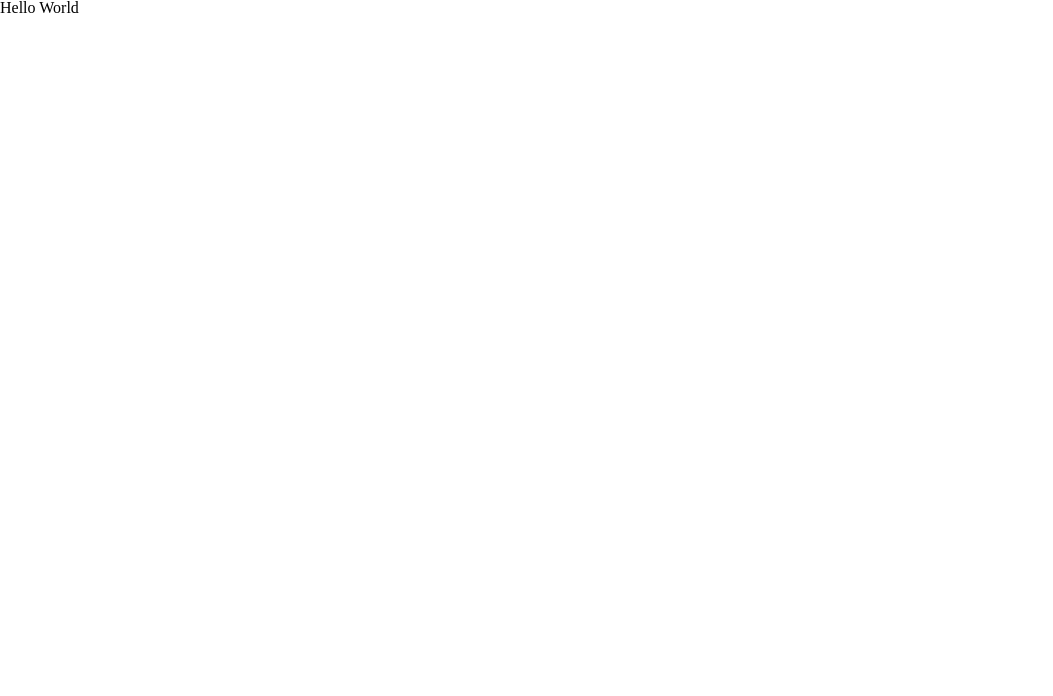
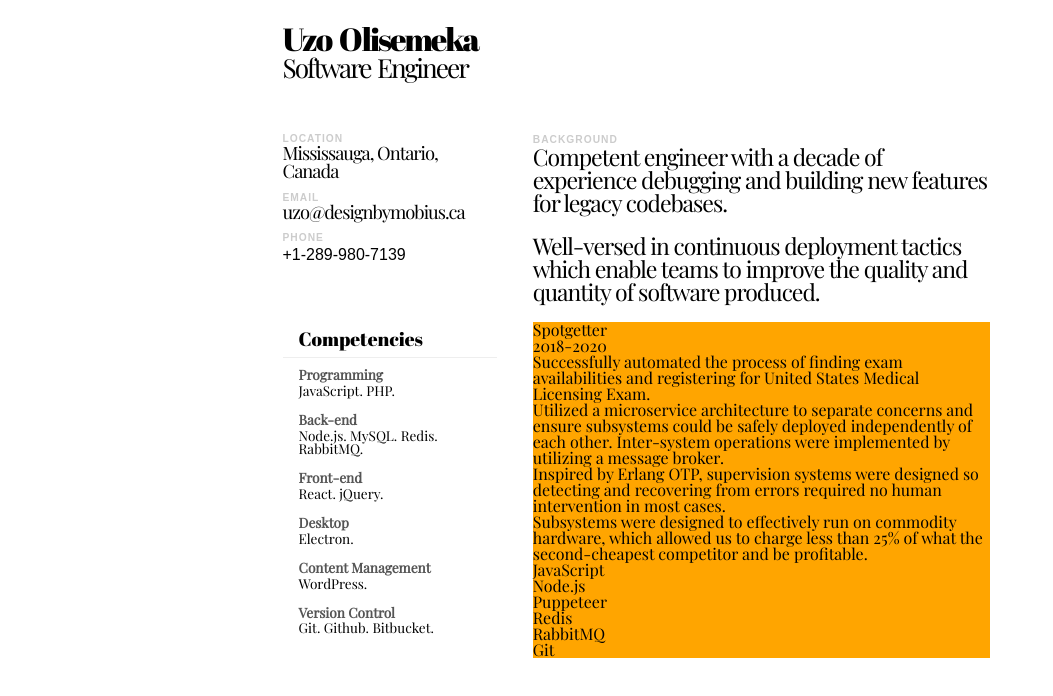
Before and after one commit to Akamaozu/resume, a website: page html/resume.html in a window 1280 px wide. Shown: the whole page, without its empty margins (0-1053 px from the left). Drawn offline with Linux system fonts and the light colour scheme; files that its build step writes are made by us from their sources.

Commit message:
import fonts, update resume layout

```diff
--- /dev/null
+++ b/css/style.css
@@ -0,0 +1,161 @@
+@font-face {
+  font-family: Abril-Fatface;
+  src: url(/fonts/AbrilFatface-Regular.ttf);
+}
+
+@font-face {
+  font-family: Playfair-Display;
+  src: url(/fonts/PlayfairDisplay-Regular.ttf);
+}
+
+html, body {
+  font-size: 16px;
+  color-adjust: exact;
+  -webkit-print-color-adjust: exact;
+  box-sizing: border-box;
+  font-family: 'Playfair-Display', serif;
+}
+
+@media screen {
+  body {
+    width: 715px;
+    margin-top: 1.44em;
+    margin-left: auto;
+    margin-right: auto;
+  }
+}
+
+@media print {
+  @page {
+    margin: 1.44cm;
+  }
+}
+
+#about {
+  display: inline-block;
+  box-sizing: border-box;
+  width: 30%;
+  float: left;
+  vertical-align: text-top;
+}
+
+  #about > .full-name {
+    font-family: "Abril-Fatface", serif;
+    box-sizing: border-box;
+    letter-spacing: -2px;
+    word-spacing: 4px;
+    font-size: 2em;
+  }
+
+  #about > .profession {
+    box-sizing: border-box;
+    letter-spacing: -2px;
+    word-spacing: 2px;
+    font-size: 1.64em;
+    margin-bottom: 2em;
+  }
+
+  #about > .contact-info {
+    margin-bottom: .75em;
+  }
+
+    #about > .contact-info > .label {
+      text-transform: uppercase;
+      font-family: Arial, sans-serif;
+      letter-spacing: 1px;
+      font-size: 0.64em;
+      font-weight: 900;
+      color: #ccc;
+    }
+
+    #about > .contact-info > .value {
+      letter-spacing: -1px;
+      font-size: 1.15em;
+    }
+
+    #about > .phone > .value {
+      font-family: Arial, sans-serif;
+      font-size: 1em;
+      letter-spacing: 0px;
+      margin-top: .2em;
+    }
+
+  #about > .competencies {
+    margin-top: 4.2em;
+  }
+
+    #about > .competencies > .title {
+      font-family: 'Abril-Fatface', sans-serif;
+      font-size: 1.2em;
+      padding-left: .83em;
+      padding-bottom: .415em;
+      border-bottom: 1px solid #eee;
+      margin-bottom: .415em;
+    }
+
+    #about > .competencies > p {
+      font-size: .85em;
+      padding-left: 1.18em;
+      padding-right: 1.18em;
+    }
+
+    #about > .competencies > .category {
+      display: inline-block;
+      padding-left: 0;
+      padding-right: 0;
+      margin-bottom: .15em;
+      font-weight: 900;
+      margin-left: 1.18em;
+      margin-right: 1.18em;
+      color: #555;
+    }
+
+    #about > .competencies > .category-detail {
+      margin-bottom: 1em;
+    }
+
+#background,
+#experiences {
+  display: inline-block;
+  box-sizing: border-box;
+  width: 64%;
+  margin-left: 5%;
+  vertical-align: text-top;
+}
+
+#background {
+  margin-top: 7em;
+}
+
+#experiences {
+  background-color: orange;
+}
+
+  #background > .title {
+    text-transform: uppercase;
+    font-family: Arial, sans-serif;
+    letter-spacing: 1px;
+    font-size: 0.64em;
+    font-weight: 900;
+    color: #ccc;
+  }
+
+  #background > p {
+    font-size: 1.44em;
+    margin-bottom: .84em;
+    letter-spacing: -1px;
+  }
+
+  #experiences > h1 {
+    font-size: 3em;
+    font-weight: 900;
+    font-family: sans-serif;
+    letter-spacing: -3px;
+    line-height: 0.8em
+  }
+
+  #experiences > p {
+    box-sizing: border-box;
+    letter-spacing: -1px;
+    line-height: 1.1em;
+  }
--- a/html/resume.html
+++ b/html/resume.html
@@ -1,10 +1,66 @@
 <!doctype html>
 <html>
   <head>
-    <title>Sample HTML5 Page</title>
+    <title>Uzo Olisemeka's Resume</title>
     <link rel="stylesheet" type="text/css" href="css/reset.css">
+    <link rel="stylesheet" type="text/css" href="css/style.css">
   </head>
   <body>
-    <h1>Hello World</h1>
+    <div id="about">
+      <div class="full-name">Uzo Olisemeka</div>
+      <div class="profession">Software Engineer</div>
+      <div class="location contact-info">
+        <div class="label">location</div>
+        <div class="value">Mississauga, Ontario, Canada</div>
+      </div>
+      <div class="email contact-info">
+        <div class="label">email</div>
+        <div class="value">uzo@designbymobius.ca</div>
+      </div>
+      <div class="phone contact-info">
+        <div class="label">phone</div>
+        <div class="value">+1-289-980-7139</div>
+      </div>
+      <div class="competencies">
+        <div class="title">Competencies</div>
+        <p class="category">Programming</p>
+        <p class="category-detail">JavaScript. PHP.</p>
+        <p class="category">Back-end</p>
+        <p class="category-detail">Node.js. MySQL. Redis. RabbitMQ.</p>
+        <p class="category">Front-end</p>
+        <p class="category-detail">React. jQuery.</p>
+        <p class="category">Desktop</p>
+        <p class="category-detail">Electron.</p>
+        <p class="category">Content Management</p>
+        <p class="category-detail">WordPress.</p>
+        <p class="category">Version Control</p>
+        <p class="category-detail">Git. Github. Bitbucket.</p>
+      </div>
+    </div>
+    <div id="background">
+      <div class="title">Background</div>
+      <p>Competent engineer with a decade of experience debugging and building new features for legacy codebases.</p>
+      <p>Well-versed in continuous deployment tactics which enable teams to improve the quality and quantity of software produced.</p>
+    </div>
+    <div id="experiences">
+      <div class="experience">
+        <div class="title">Spotgetter</div>
+        <div class="duration">2018-2020</div>
+        <div class="details">
+          <div class="detail">Successfully automated the process of finding exam availabilities and registering for United States Medical Licensing Exam.</div>
+          <div class="detail">Utilized a microservice architecture to separate concerns and ensure subsystems could be safely deployed independently of each other. Inter-system operations were implemented by utilizing a message broker.</div>
+          <div class="detail">Inspired by Erlang OTP, supervision systems were designed so detecting and recovering from errors required no human intervention in most cases.</div>
+          <div class="detail">Subsystems were designed to effectively run on commodity hardware, which allowed us to charge less than 25% of what the second-cheapest competitor and be profitable.</div>
+        </div>
+        <div class="technologies">
+          <div class="technology">JavaScript</div>
+          <div class="technology">Node.js</div>
+          <div class="technology">Puppeteer</div>
+          <div class="technology">Redis</div>
+          <div class="technology">RabbitMQ</div>
+          <div class="technology">Git</div>
+        </div>
+      </div>
+    </div>
   </body>
 </html>
--- a/server/index.js
+++ b/server/index.js
@@ -4,6 +4,7 @@ var create_task = require('cjs-task'),
 require( './steps/load-env-vars' )( start_server );
 require( './steps/load-http-server-port' )( start_server );
 require( './steps/create-express-instance' )( start_server );
+require( './steps/express-serve-fonts-dir' )( start_server, { mount_path: '/fonts' });
 require( './steps/express-serve-css-dir' )( start_server, { mount_path: '/css' });
 require( './steps/express-serve-main-html' )( start_server, { mount_path: '/' });
 require( './steps/start-express-server' )( start_server );
```
